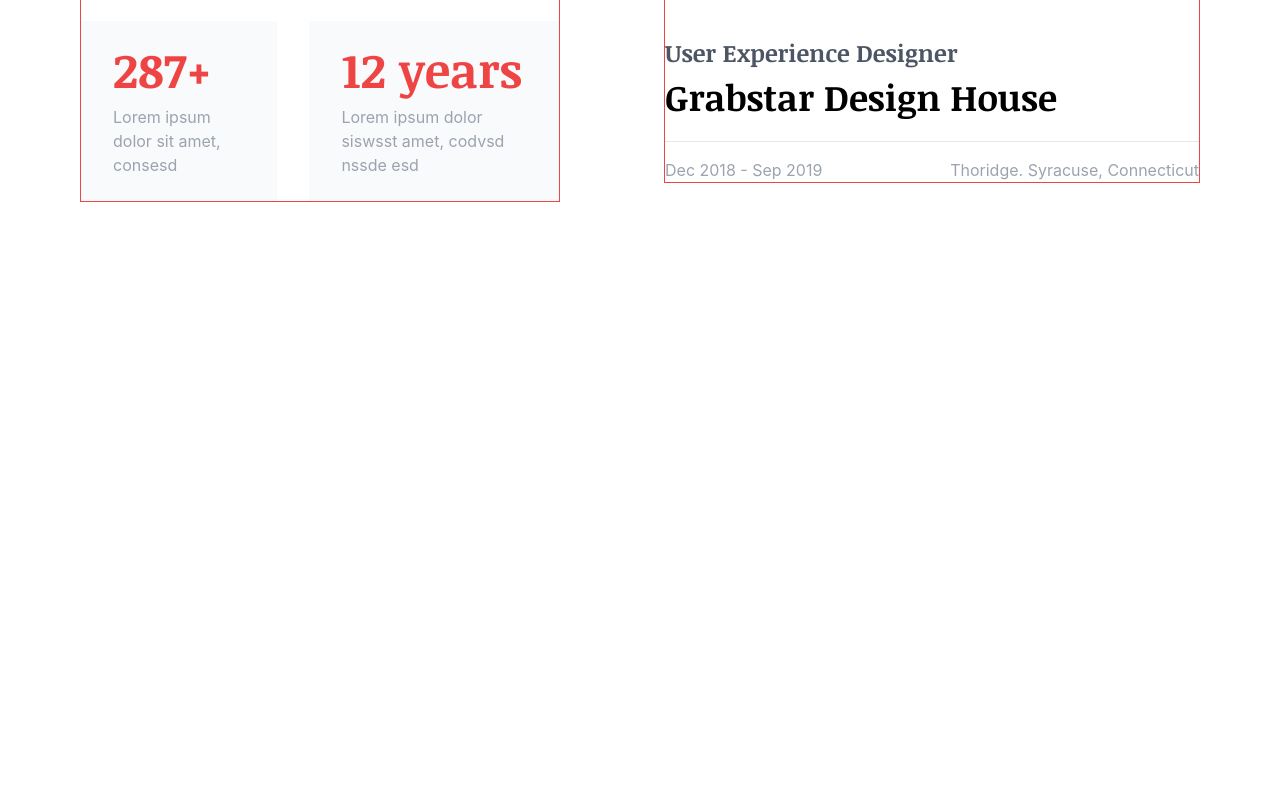
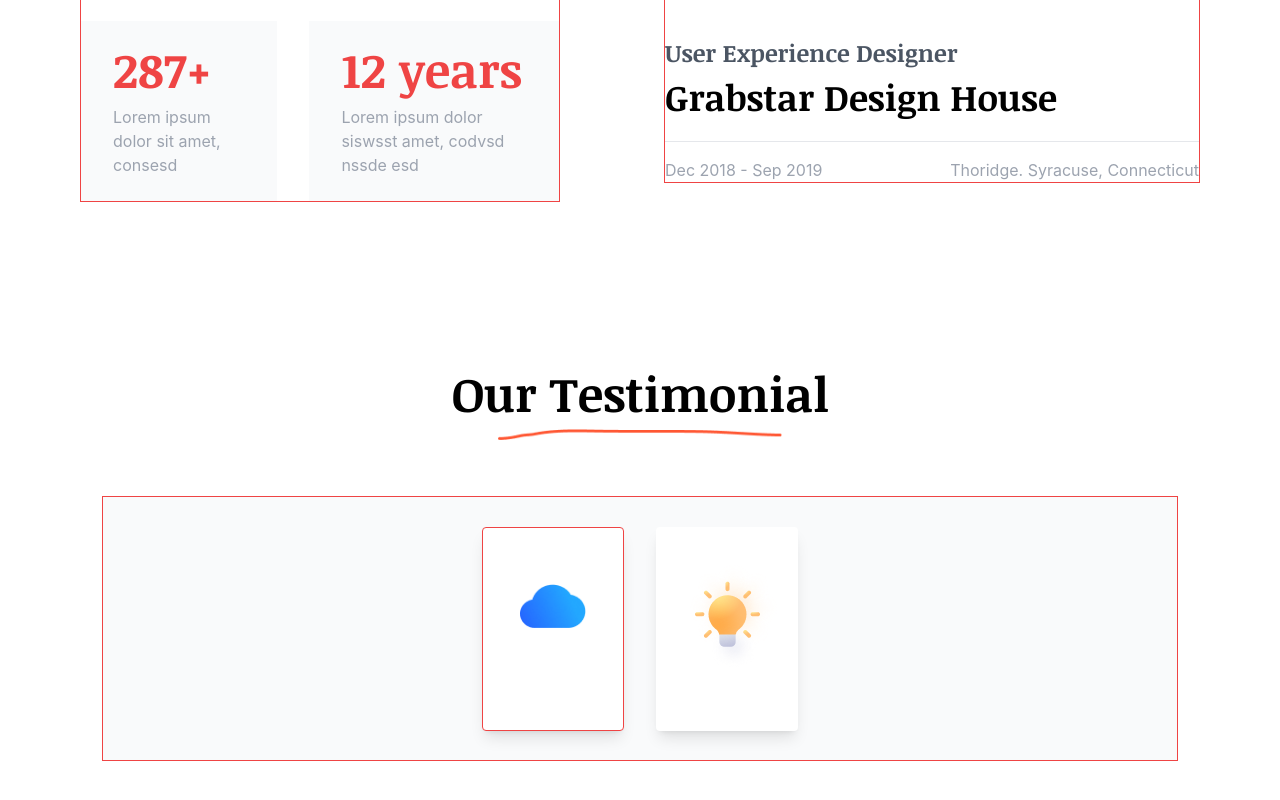
Before and after one commit to Avi-s-Work/alex, a Next.js app: page /fullpage in a window 1280 px wide. Shown: the part 2579-3379 px from the top of the page. Before the commit the page ends 2941 px from the top, so only its background shows below. Built offline with nearby package versions, Linux system fonts and the light colour scheme.

Commit message:
working_on_testimonial

```diff
--- a/components/experience.js
+++ b/components/experience.js
@@ -3,7 +3,7 @@
 export default function Experience() {
   return (
     <>
-      <section className="w-full xl:px-96 lg:px-20 md:px-20 sm:px-10 px-10 grid grid-cols-2 items-center py-40">
+      <section className="w-full xl:px-96 lg:px-20 md:px-20 sm:px-10 px-10 grid grid-cols-2 items-center pt-40">
         {/* Left Part //////////////////////////////////////////////// */}
         <div className="border border-red-500 mr-20">
           {/* Heading  */}
--- /dev/null
+++ b/components/testimonial.js
@@ -0,0 +1,62 @@
+import Image from "next/image";
+
+export default function Testimonial() {
+  return (
+    <>
+      {/* Heading  */}
+      <div className="flex flex-col items-center pb-14 pt-40">
+        <div>
+          <h1
+            style={{ lineHeight: "63px" }}
+            className="text-5xl text-center font-noticia"
+          >
+            Our Testimonial
+          </h1>
+        </div>
+        <div className="flex mt-1">
+          <Image
+            src="/images/Heading_Lines/testimonial_line.png"
+            alt="testimonial_line"
+            width="284"
+            height="11"
+          />
+        </div>
+      </div>
+      <section className="flex flex-col items-center justify-center pb-40">
+        {/* Main Part */}
+        {/* Gray Portion  */}
+        <div
+          style={{ width: "84%", height: "265px" }}
+          className="bg-gray-50 relative border border-red-500"
+        ></div>
+        {/* Cards */}
+        <div className="absolute grid grid-cols-2 gap-x-8">
+          {/* Single Card */}
+          <div className="bg-white rounded border border-red-500 shadow-lg flex flex-col items-center py-14 px-4">
+            <div className="flex items-center justify-end">
+              <Image
+                src="/images/cloud.png"
+                alt="cloud"
+                width="66"
+                height="44"
+              />
+            </div>
+          </div>
+          {/* Single Card */}
+          <div className="bg-white rounded shadow-lg flex flex-col items-center pb-14 px-4">
+            <div className="flex items-center justify-end">
+              <div className="pt-8">
+                <Image
+                  src="/images/Idea.png"
+                  alt="Idea"
+                  width="110"
+                  height="110"
+                />
+              </div>
+            </div>
+          </div>
+        </div>
+      </section>
+    </>
+  );
+}
--- a/pages/fullpage.js
+++ b/pages/fullpage.js
@@ -1,17 +1,17 @@
 import Hero from "../components/hero";
 import Network from "../components/network";
-import Dummy from "../components/dummy";
 import Services from "../components/services";
 import Experience from "../components/experience";
+import Testimonial from "../components/testimonial";
 
 export default function Fullpage() {
   return (
     <>
       <Hero />
       <Network />
-      <Dummy />
       <Services />
       <Experience />
+      <Testimonial />
     </>
   );
 }
```
Also changed, not shown: components/dummy.js (deleted, +0 -7 lines), public/images/Heading_Lines/testimonial_line.png (added).
